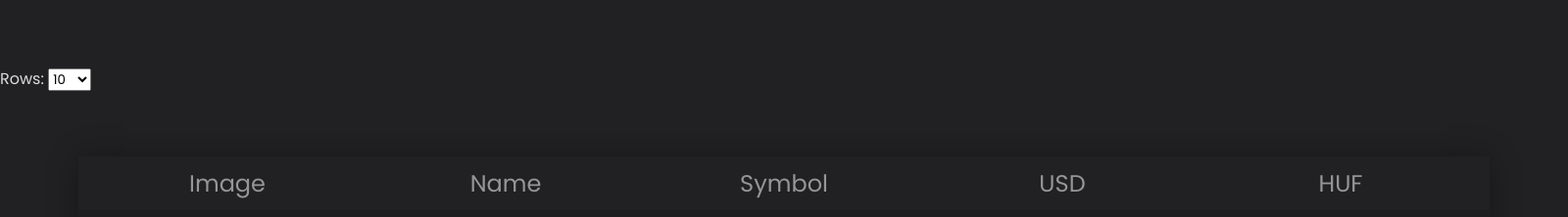
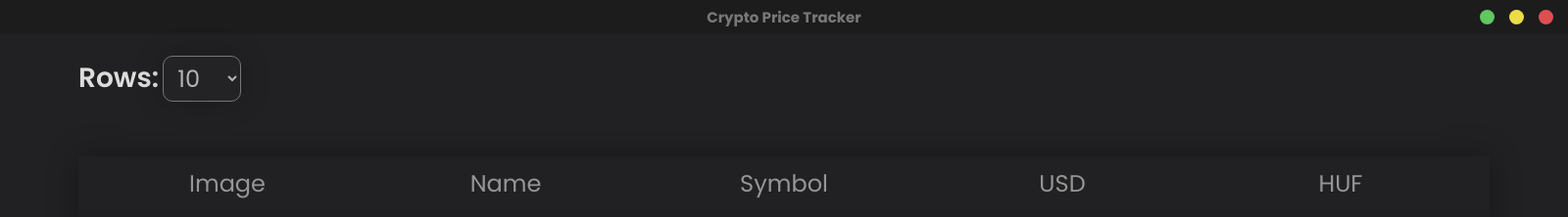
Before and after one commit to Resongeo/CryptoPriceTracker, an Electron app: page index.html in a window 1600 px wide. Shown: the top 222 px of the page at 98% size. Drawn offline with Linux system fonts and the light colour scheme; no server answers.

Commit message:
Added select for number of rows and a custom Mac like topbar

```diff
--- a/index.css
+++ b/index.css
@@ -20,15 +20,86 @@ body{
     color: rgb(220, 220, 220);
 }
 
+
+
+/* Topbar */
+
+.topbar{
+    position: absolute;
+    top: 0;
+    left: 0;
+    width: 100%;
+    height: 35px;
+    background-color: rgb(28, 28, 28);
+    display: flex;
+    align-items: center;
+    justify-content: center;
+}
+
+.topbar h1{
+    font-size: 15px;
+    color: rgb(120, 120, 120);
+}
+
+.topbar ul{
+    position: absolute;
+    right: 0;
+    display: flex;
+    align-items: center;
+    justify-content: space-between;
+}
+
+.topbar ul li{
+    list-style: none;
+}
+
+.topbar ul li div{
+    width: 15px;
+    height: 15px;
+    border-radius: 50%;
+    margin-right: 15px;
+    cursor: pointer;
+}
+
+.topbar .drag-area{
+    position: absolute;
+    top: 0;
+    left: 0;
+    right: 90px;
+    height: 100%;
+}
+
+
+
+/* Settings */
+
 #settings{
     position: absolute;
     top: 0;
-    width: 100%;
+    width: 90%;
     height: 20%;
     display: flex;
     align-items: center;
     justify-content: space-between;
 }
+
+#settings label{
+    font-weight: 600;
+    font-size: 3.5vh;
+}
+
+#settings select{
+    background-color: rgb(35, 35, 37);
+    color: rgb(180, 180, 180);
+    font-size: 3vh;
+    padding: 5px 10px;
+    border-radius: 10px;
+    box-shadow: 0px 0px 30px rgba(0.0, 0.0, 0.0, 0.2);
+}
+
+
+
+/* Container */
 
 #container{
     position: absolute;
@@ -73,3 +144,22 @@ body{
     color: rgb(180, 180, 180);
     margin: auto;
 }
+
+
+/* Utils */
+
+.dragable{
+    -webkit-app-region: drag;
+}
+
+.bg-red{
+    background-color: rgb(221, 79, 79);
+}
+
+.bg-yellow{
+    background-color: rgb(235, 221, 72);
+}
+
+.bg-green{
+    background-color: rgb(97, 199, 97);
+}
--- a/index.html
+++ b/index.html
@@ -6,15 +6,30 @@
     <title>Crypto Price Tracker</title>
 </head>
 <body>
+    <div class="topbar">
+        <div class="drag-area dragable"></div>
+        <h1>Crypto Price Tracker</h1>
+        <ul>
+            <li>
+                <div onclick="MinimizeApp()" class="bg-green"></div>
+            </li>
+            <li>
+                <div onclick="MaximizeApp()" class="bg-yellow"></div>
+            </li>
+            <li>
+                <div onclick="CloseApp()" class="bg-red"></div>
+            </li>
+        </ul>
+    </div>
     <div id="settings">
         <form name="settings">
             <label for="row_num">Rows:</label>
             <select name="row_num" id="row_num" onchange="createRows(settings.row_num.value)">
                 <option value="10">10</option>
-                <option value="10">25</option>
-                <option value="10">50</option>
-                <option value="10">75</option>
-                <option value="10">100</option>
+                <option value="25">25</option>
+                <option value="50">50</option>
+                <option value="75">75</option>
+                <option value="100">100</option>
             </select>
         </form>
     </div>
--- a/index.js
+++ b/index.js
@@ -1,7 +1,11 @@
+const electron = require("electron")
+const { ipcRenderer } = electron
+
 var request = new XMLHttpRequest()
 var data
 
 var list = document.querySelector("[data-list]")
+var row_num = document.getElementById("row-num")
 var containers = []
 
 var defaultRowNumber = 10
@@ -27,8 +31,8 @@ function RefreshData() {
         item.children[0].src = data[index].image
         item.children[1].innerHTML = data[index].name
         item.children[2].innerHTML = data[index].symbol.toUpperCase()
-        item.children[3].innerHTML = "$" + data[index].current_price.toFixed(4)
-        item.children[4].innerHTML = "Ft " + (data[index].current_price * 350).toFixed(4)
+        item.children[3].innerHTML = "$" + data[index].current_price.toFixed(0)
+        item.children[4].innerHTML = "Ft " + (data[index].current_price * 350).toFixed(0)
     })
 }
 
@@ -63,4 +67,16 @@ function createRows(value){
     RefreshData()
 }
 
+function MinimizeApp(){
+    ipcRenderer.send("app:controls", "minimize")
+}
+
+function MaximizeApp(){
+    ipcRenderer.send("app:controls", "maximize")
+}
+
+function CloseApp(){
+    ipcRenderer.send("app:controls", "close")
+}
+
 Update()
```
Also changed, not shown: main.js (+8 -1 lines).
